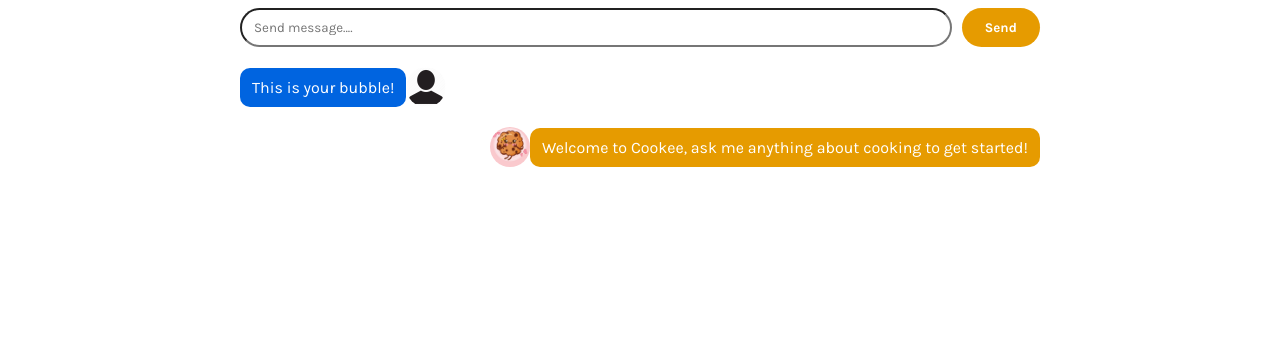
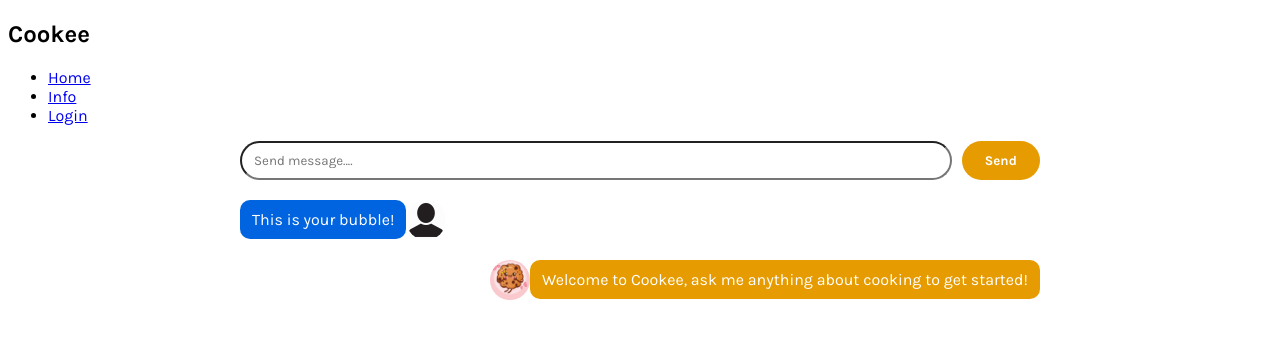
Before and after one commit to ElliotFerreira/AI-Cooking-Chatbot-Cookee-, a React (Vite) app in the folder cookee-chatbot/frontend/: page / in a window 1280 px wide. Shown: the top 338 px of the page. Built offline with nearby package versions, Linux system fonts and the light colour scheme.

Commit message:
Deployment test

```diff
--- a/cookee-chatbot/frontend/src/App.jsx
+++ b/cookee-chatbot/frontend/src/App.jsx
@@ -3,6 +3,7 @@
 import ChatInput from './Components/ChatInput'
 import ChatMessage from './Components/ChatMessage'
 import ChatMessages from './Components/ChatMessages'
+import Navbar from './Components/Navbar'
 
 function App() {
 
@@ -26,6 +27,8 @@
   return (
     <>
 
+      <Navbar />
+
       <div className='app-container'>
         <ChatInput chatMessages={chatMessages} setChatMessages={setChatMessages} />
         <ChatMessages chatMessages={chatMessages}  />
--- a/cookee-chatbot/frontend/src/Components/ChatInput.jsx
+++ b/cookee-chatbot/frontend/src/Components/ChatInput.jsx
@@ -3,6 +3,8 @@
 
 
 function ChatInput({chatMessages, setChatMessages}) {
+
+
 
     const [inputText, setInputText] = useState('');
 
@@ -18,25 +20,42 @@
 
     async function sendMessage() {
 
+        if(!inputText.trim()) return;
+
+        setChatMessages([
+            ...chatMessages,
+            {
+                message: inputText,
+                sender: 'user',
+                id: crypto.randomUUID()
+            }
+        ]);
+
+
         try{
             const response = await fetch('http://localhost:3001/api/chat', {
                 method: "POST",
                 headers: {"Content-Type" : 'application/json'},
                 body : JSON.stringify({
-                    messages: [{role: "user", content: inputText}]
+                    messages: [
+                        {
+                            role: "system",
+                            content: "You are a friendly cooking assistant named Cookee. Instruct users on how to cook and give them step-by-step recipes"
+                        },
+
+                        {
+                            role: "user",
+                            content: inputText
+                        }
+                    ]
                 })
             });
 
             const data = await response.json();
             const cookeeReply = data.choices[0].message.content;
 
-            setChatMessages([
-                ...chatMessages,
-                {
-                    message: inputText,
-                    sender: 'user',
-                    id: crypto.randomUUID()
-                },
+            setChatMessages(prev => [
+                ...prev,
 
                 {
                     message: cookeeReply,
@@ -47,7 +66,7 @@
 
             setInputText('');
         } catch(error) {
-            console.error("Error sending message", error)
+            console.error("Error sending message", error);
         }
 
 
--- /dev/null
+++ b/cookee-chatbot/frontend/src/Components/Navbar.css
@@ -0,0 +1,3 @@
+.navbar {
+    width: 100%;
+}
--- /dev/null
+++ b/cookee-chatbot/frontend/src/Components/Navbar.jsx
@@ -0,0 +1,22 @@
+import './Navbar.css'
+
+function Navbar() {
+
+
+    return (
+        <>
+            <nav className="navbar">
+
+                <h1>Cookee</h1>
+                <ul className='nav-right-elements'>
+                    <li><a href='/'>Home</a></li>
+                    <li><a href='/'>Info</a></li>
+                    <li><a href='/'>Login</a></li>
+                </ul>
+            </nav>
+        </>
+    );
+
+}
+
+export default Navbar;
```
Also changed, not shown: 1 other file (tests, documents, lock files or other folders).
